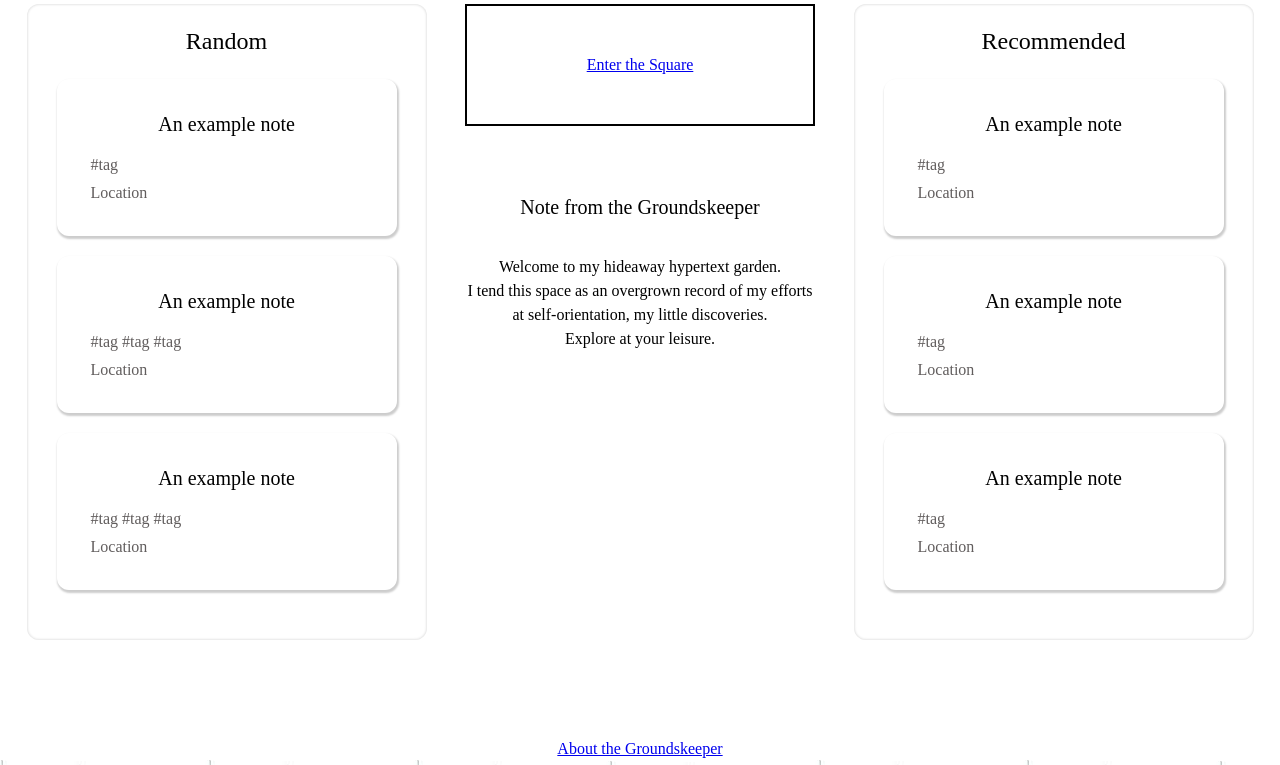
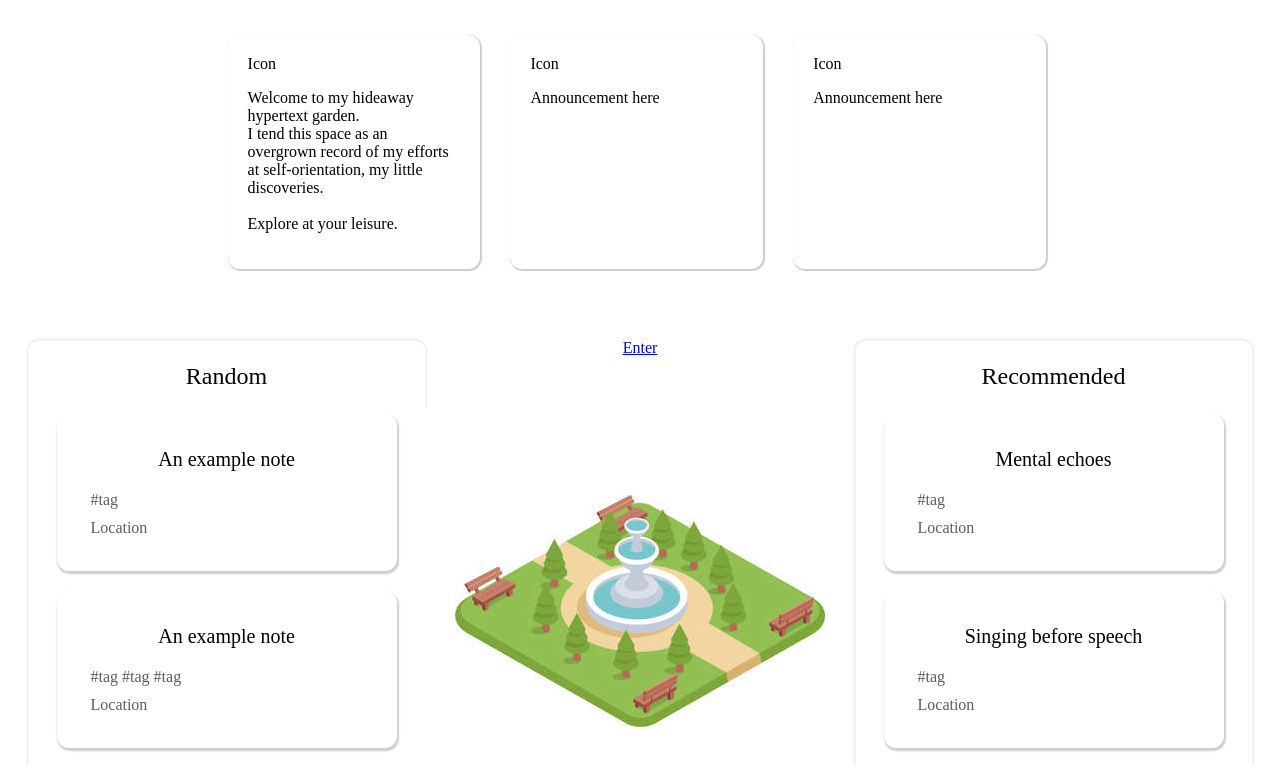
Before and after one commit to DocFriesen/Hypertext-Garden, a plain HTML site: page index.html in a window 1280 px wide. Shown: the part 276-1041 px from the top of the page. Drawn offline with Linux system fonts and the light colour scheme.

Commit message:
added announcement section

```diff
--- a/index.html
+++ b/index.html
@@ -20,6 +20,26 @@
             <p class="heading-1">The Sunken Grounds</p>
         </div>
     </div>
+    <section class="announcement-section">
+        <div class="announcement-card card-1">
+            <div class="card-icon">Icon</div>
+            <div class="announcement-card-body">
+                <p>Welcome to my hideaway hypertext garden. <br> I tend this space as an overgrown record of my efforts at self-orientation, my little discoveries. <br><br> Explore at your leisure.</p>
+            </div>
+        </div>
+        <div class="announcement-card card-2">
+            <div class="card-icon">Icon</div>
+            <div class="announcement-card-body">
+                <p>Announcement here</p>
+            </div>
+        </div>
+        <div class="announcement-card card-3">
+            <div class="card-icon">Icon</div>
+            <div class="announcement-card-body">
+                <p>Announcement here</p>
+            </div>
+        </div>
+    </section>
     <section class="main-section">
         <section class="left-section">
             <section class="random-section">
@@ -60,16 +80,11 @@
             </section>
         </section>
         <section class="middle-section">
+            <div class="square-link">
+                <a href="#">Enter</a>
+            </div>
             <div class="square-entrance">
-                <a href="#">Enter the Square</a>
-            </div>
-            <div class="heading-message">
-                <div class="heading-message-title">
-                    <p class="heading-3">Note from the Groundskeeper</p>
-                </div>
-                <div class="heading-message-body">
-                    <p>Welcome to my hideaway hypertext garden. <br> I tend this space as an overgrown record of my efforts at self-orientation, my little discoveries. <br> Explore at your leisure.</p>
-                </div>
+                <img src="images/GardenSquare.jpg">
             </div>
         </section>
         <section class="right-section">
@@ -78,7 +93,7 @@
                     <p class="heading-2">Recommended</p>
                 </div>
                 <div class="recommended-card">
-                    <div class="heading-3 recommended-card-title">An example note</div>
+                    <div class="heading-3 recommended-card-title">Mental echoes</div>
                     <div class="recommended-note-tags">
                         <a class="card-link" href="#">#tag</a>
                     </div>
@@ -87,7 +102,7 @@
                     </div>
                 </div>
                 <div class="recommended-card">
-                    <div class="heading-3 recommended-card-title">An example note</div>
+                    <div class="heading-3 recommended-card-title">Singing before speech</div>
                     <div class="recommended-note-tags">
                         <a class="card-link" href="#">#tag</a>
                     </div>
@@ -96,7 +111,7 @@
                     </div>
                 </div>
                 <div class="recommended-card">
-                    <div class="heading-3 recommended-card-title">An example note</div>
+                    <div class="heading-3 recommended-card-title">The concept of self-duty</div>
                     <div class="recommended-note-tags">
                         <a class="card-link" href="#">#tag</a>
                     </div>
--- a/stylesheet/styles.css
+++ b/stylesheet/styles.css
@@ -4,7 +4,7 @@ html,body {
 }
 
 .heading-1 {
-    font-size: 40px;
+    font-size: 50px;
 }
 
 .heading-2 {
@@ -27,6 +27,28 @@ html,body {
     display: flex;
     justify-content: center;
 }
+
+/* announcement section */
+
+.announcement-section {
+    display: grid;
+    grid-template-columns: 15% 20% 20% 20% 20%;
+    grid-column-gap: 30px;
+    justify-content: space-evenly;
+    margin-bottom: 50px;
+}
+
+.announcement-card {
+    padding: 20px;
+    margin-bottom: 20px;
+    border-radius: 12px;
+    box-shadow: 1px 1px 1px 1px rgb(0 0 0 / 20%);
+}
+
+.card-1 {
+    grid-column-start: 2;
+}
+
 /* main section */
 
 .main-section {
@@ -87,26 +109,16 @@ html,body {
     flex-direction: column;
 }
 
+.square-link {
+    display: flex;
+    justify-content: center;
+}
+
 .square-entrance {
     display: flex;
     justify-content: center;
-    border: 2px solid black;
     padding: 50px;
     margin-bottom: 50px;
-}
-
-.heading-message {
-    display: flex;
-    flex-direction: column;
-}
-
-.heading-message-title {
-    text-align: center;
-}
-
-.heading-message-body {
-    line-height: 150%;
-    text-align: center;
 }
 
 /* right section */
```
Also changed, not shown: images/GardenSquare.jpg (added).
